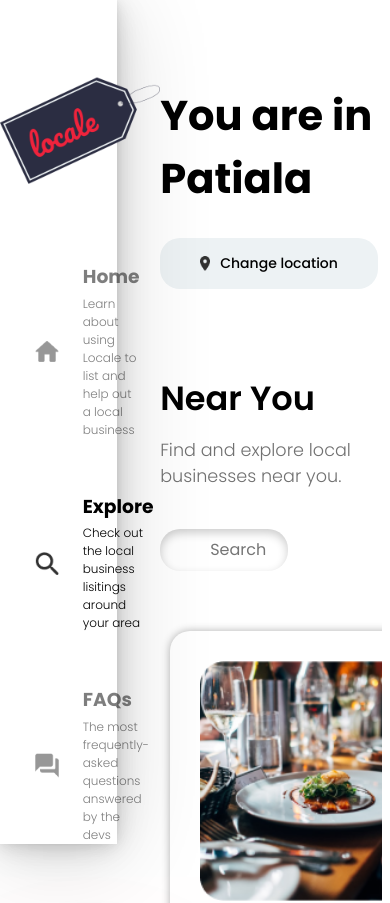
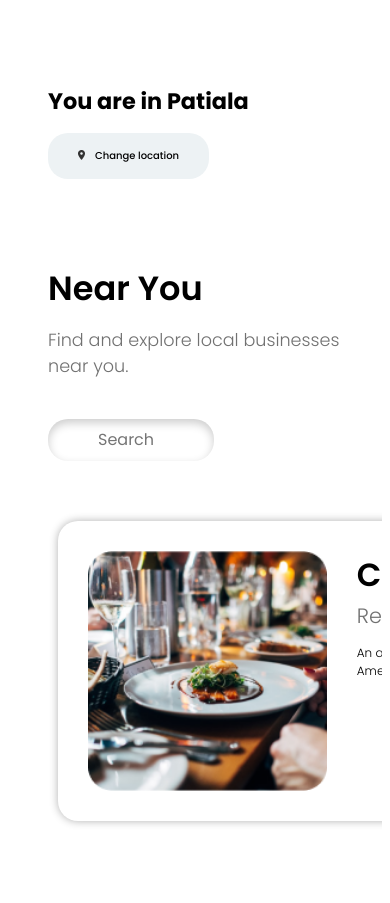
Before and after one commit to Nirmitjatana/localb-frontend, a React (Create React App) app: page / in a window 390 px wide. Shown: the top 903 px of the page. Built offline with nearby package versions, Linux system fonts and the light colour scheme.

Commit message:
mobile UI started

```diff
--- a/src/App.css
+++ b/src/App.css
@@ -185,3 +185,37 @@ box-shadow: 0px 0px 8px 0px #0000004f;
   background-color:#EF233C;
   background-repeat: no-repeat;
 }
+/* tablet */
+@media (max-width:1139px){
+  .navbar{
+    display: none;
+  }
+  .components{
+    margin-left: 0;
+  }
+
+}
+
+
+/* mobile */
+@media (max-width:767px){
+  .explore > h1{
+    font-size: 1.4rem;
+  }
+  .location{
+    width:7px;
+    margin-right: 10px;
+    margin-bottom: -1px;
+  }
+  .change{
+    padding: 15px 30px;
+    font-family: 'Poppins', sans-serif;
+    font-size: 10px;
+    font-weight: 500;
+    border-radius: 20px;
+    /* box-shadow: 0px 0px 25px 0px #000000e1; */
+    /* box-shadow: 0px 75px 186px rgba(239, 35, 60, 0.14), 0px 31.3332px 77.7064px rgba(239, 35, 60, 0.10064), 0px 16.7522px 41.5455px rgba(239, 35, 60, 0.083455), 0px 9.39116px 23.2901px rgba(239, 35, 60, 0.07), 0px 4.98758px 12.3692px rgba(239, 35, 60, 0.056545), 0px 2.07544px 5.1471px rgba(239, 35, 60, 0.0393604); */
+    cursor: pointer;
+    outline: none;
+  }
+}
```
